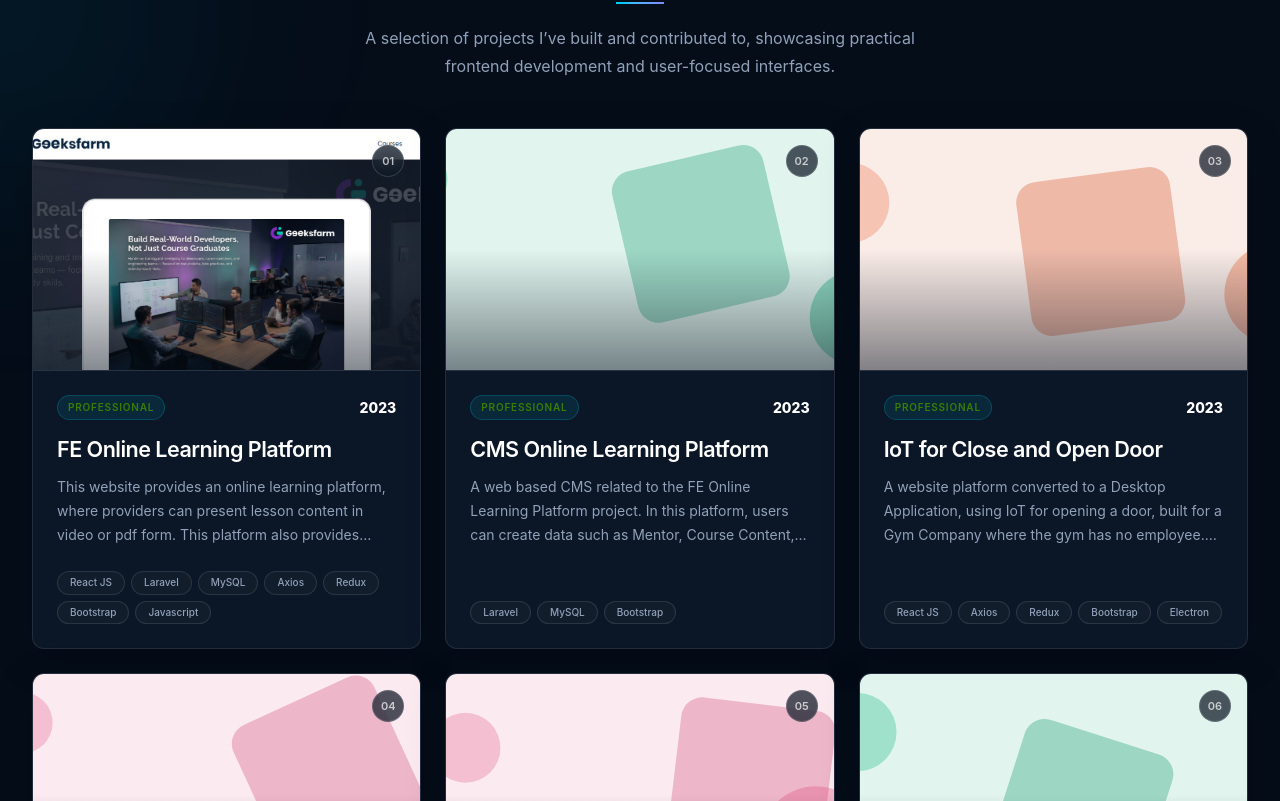
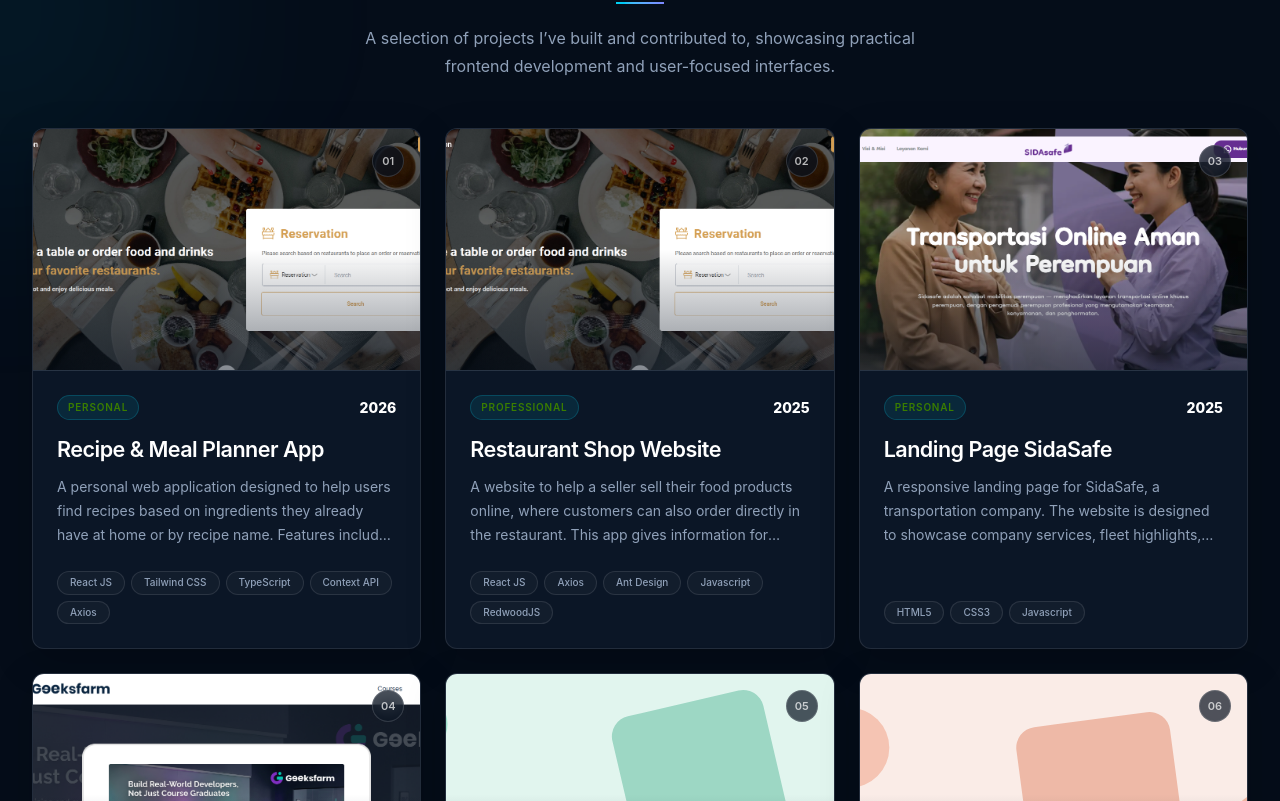
Before and after one commit to taniayunita-dev/tania-yunita-cv, a React (Vite) app: page / in a window 1280 px wide. Shown: the part 3019-3820 px from the top of the page. Built offline with nearby package versions, Linux system fonts and the light colour scheme; what tailwind-animations would draw is missing.

Commit message:
short project by date

```diff
--- a/src/components/sections/ProjectSection3.tsx
+++ b/src/components/sections/ProjectSection3.tsx
@@ -388,7 +388,8 @@ export function Projects() {
                                 'lg:gap-6',
                             ].join(' ')}
                         >
-                            {projects.map((project, index) => (
+                            {[...projects]
+                                .sort((a, b) => Number(b.date) - Number(a.date)).map((project, index) => (
                                     <div
                                         key={project.slug}
                                         className={[
```
Lines whose indentation alone changed are shown as unchanged.
